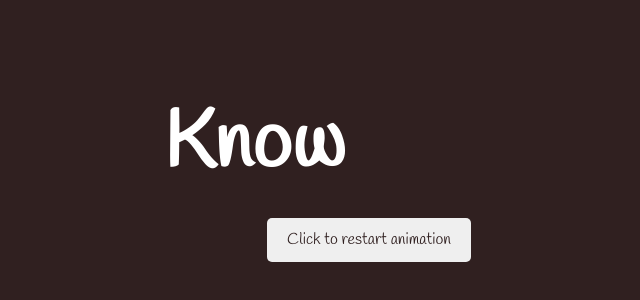
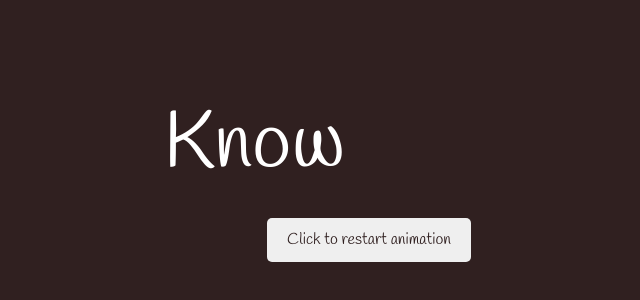
Before and after one commit to ElizaRegas/ino-logo-animation, a plain HTML site: page index.html in a window 1280 px wide. Shown: the part 206-506 px from the top of the page, 271-911 px from the left. Drawn offline with nearby package versions, Linux system fonts and the light colour scheme.

Commit message:
font weight adjustment

```diff
--- a/style.css
+++ b/style.css
@@ -19,7 +19,6 @@ body {
 
 .container h1 {
     font-size: 80px;
-    font-weight: 600;
     margin: 0;
 }
 
```
